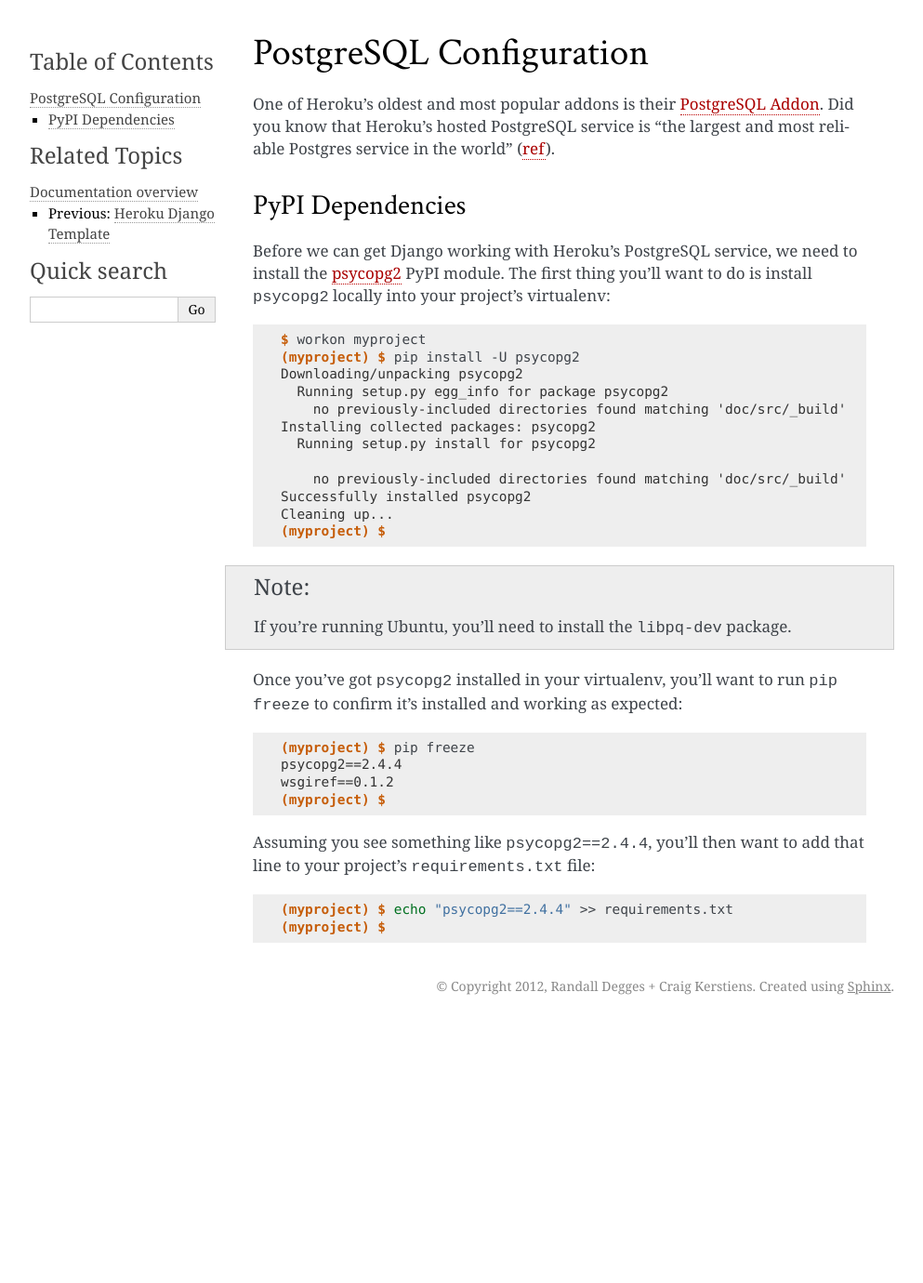
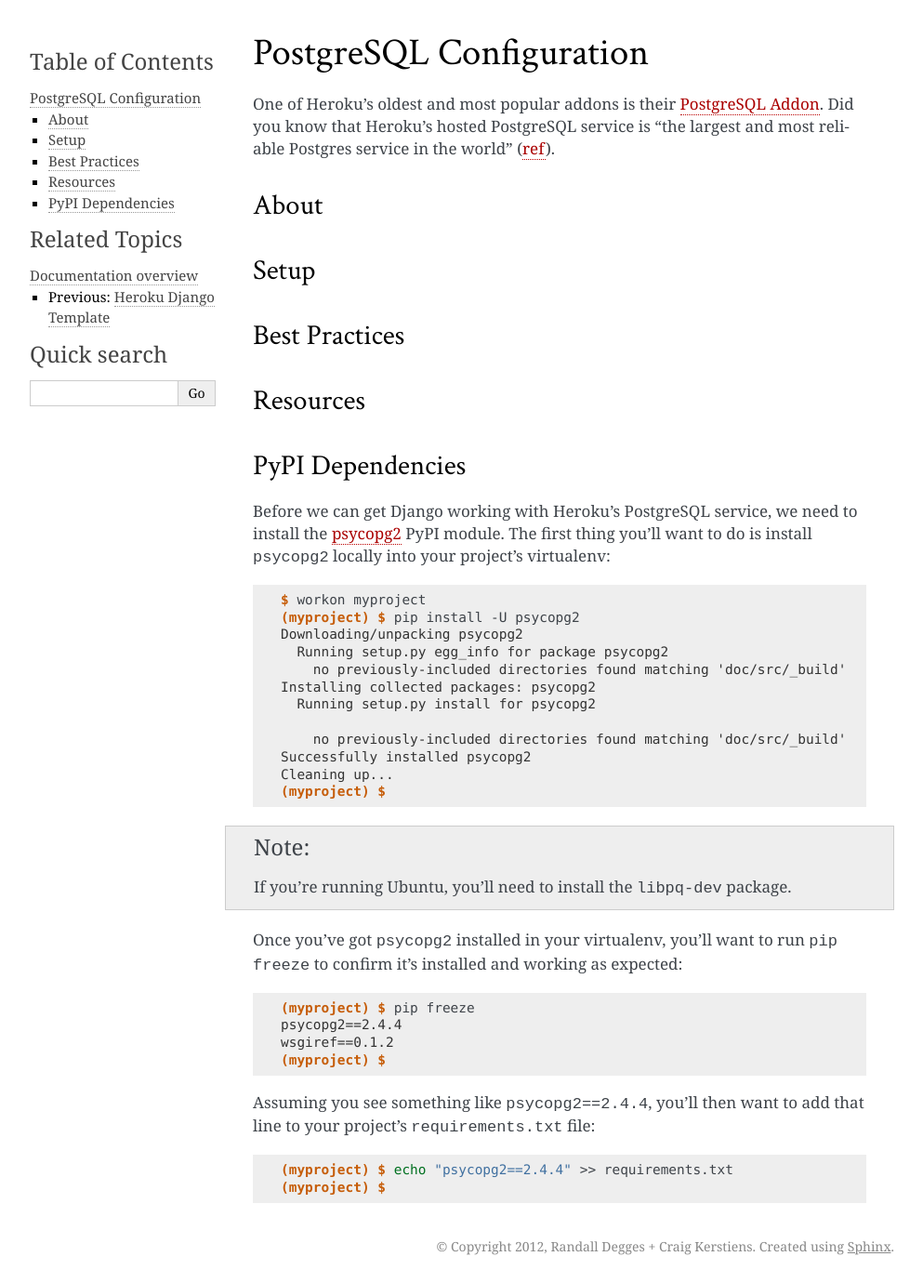
Before and after one commit to perryyo/deploydjango.com, a Sphinx documentation site: the page built from source/postgresql.rst, in a window 1280 px wide. Shown: the whole page at 93% size, without its empty margins (148-1141 px from the left). Built offline with Sphinx 7.4.7, drawn with Linux system fonts in a browser that asks for light colours; before the commit the page ends 1100 px from its top, so only the background shows below that.

Commit message:
Adding our required sections.

```diff
--- a/source/postgresql.rst
+++ b/source/postgresql.rst
@@ -5,6 +5,19 @@
 <http://devcenter.heroku.com/categories/heroku-postgres>`_. Did you know that
 Heroku's hosted PostgreSQL service is "the largest and most reliable Postgres
 service in the world" (`ref <https://postgres.heroku.com/>`_).
+
+
+About
+-----
+
+Setup
+-----
+
+Best Practices
+--------------
+
+Resources
+---------
 
 
 PyPI Dependencies
```
